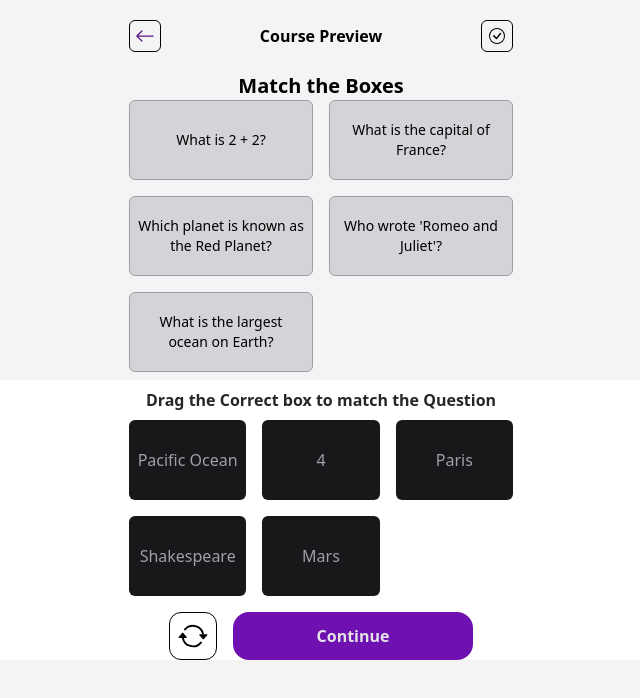
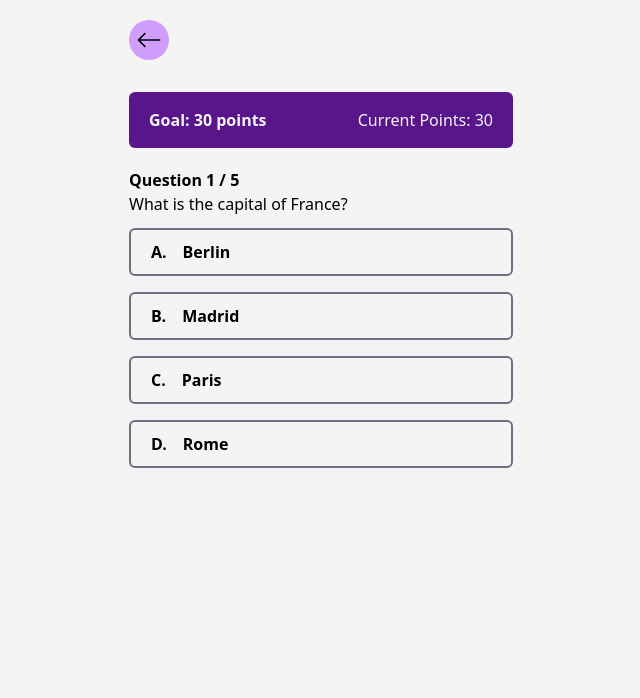
Before and after one commit to Samn1ce/Quiz-task, a Vue app in the folder quiz/: page / in a window 1280 px wide. Shown: the top 698 px of the page, without its empty margins (319-959 px from the left). Built offline with nearby package versions, Linux system fonts and the light colour scheme.

Commit message:
Bug fixes

```diff
--- a/quiz/src/views/MainView.vue
+++ b/quiz/src/views/MainView.vue
@@ -7,7 +7,7 @@ import MatchingGame from "@/components/MatchingGame.vue";
 //   step: Number,
 // });
 
-const step = ref(2);
+const step = ref(1);
 
 const updateStep = (newStep) => {
   step.value = newStep; // ✅ Update step correctly when emitted
```
